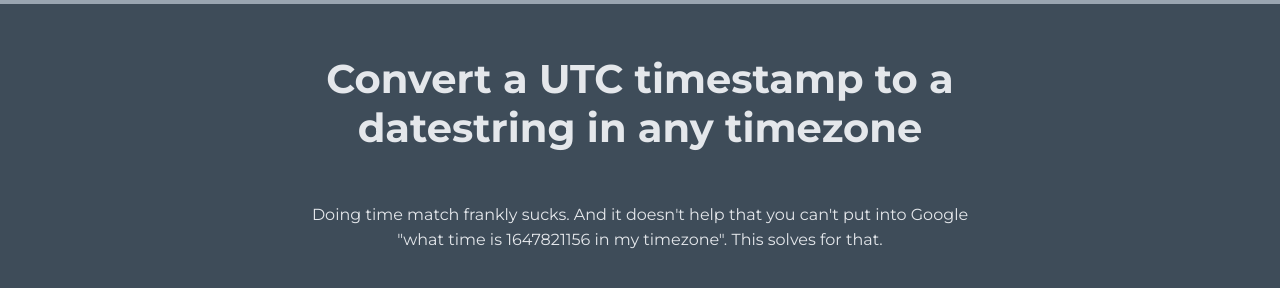
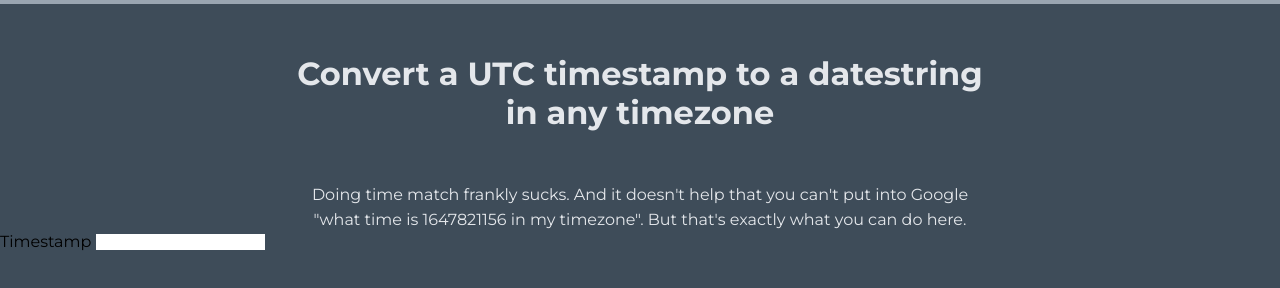
Before and after one commit to Mcgurk-Adam/utcseconds.com, a plain HTML site: page index.html in a window 1280 px wide. Shown: the part 46-334 px from the top of the page. Drawn offline with nearby package versions, Linux system fonts and the light colour scheme; files that its build step writes are made by us from their sources.

Commit message:
catchup commit

```diff
--- a/index.html
+++ b/index.html
@@ -10,7 +10,7 @@
         <link rel="stylesheet" href="https://fonts.googleapis.com/css2?family=Montserrat:wght@300;400;500;600;700&display=swap">
     </noscript>
     <link rel="stylesheet" href="/css/style.css">
-    <title>Cloud Kill Switch</title>
+    <title>Convert UTC Timestamp to date</title>
     <meta name="viewport" content="width=device-width, initial-scale=1">
 </head>
 
@@ -19,6 +19,11 @@
         <img src="/assets/logo.svg" class="logo" title="Logo" alt="Logo">
     </header>
     <h1 class="content">Convert a UTC timestamp to a datestring in any timezone</h1>
-    <p class="content">Doing time match frankly sucks. And it doesn't help that you can't put into Google "what time is 1647821156 in my timezone". This solves for that.</p>
+    <p class="content">Doing time match frankly sucks. And it doesn't help that you can't put into Google "what time is 1647821156 in my timezone". But that's exactly what you can do here.</p>
+    <form>
+        <label>Timestamp
+            <input type="number" inputmode="decimal" id="timestampInput">
+        </label>
+    </form>
 </body>
 </html>
--- a/scss/partials/_app.scss
+++ b/scss/partials/_app.scss
@@ -8,7 +8,7 @@ header {
   img.logo {
     height: 35px;
     width: auto;
-    transition: 500ms all;
+    transition: 500ms transform;
     &.rotate {
       transform: rotate(180deg);
     }
@@ -26,10 +26,10 @@ header {
 
 h1 {
   padding: 50px 0;
-  font-size: 40px;
+  font-size: 2rem;
 }
 
 p {
-  font-size: 16px;
+  font-size: 1rem;
   line-height: 25px;
 }
--- a/scss/partials/_base.scss
+++ b/scss/partials/_base.scss
@@ -21,6 +21,7 @@ html, body {
   overflow-x: hidden;
   height: 100%;
   background-color: var(--gray-8);
+  font-size: 16px;
 }
 
 a {
```
Also changed, not shown: assets/dev-logo.svg (added).
